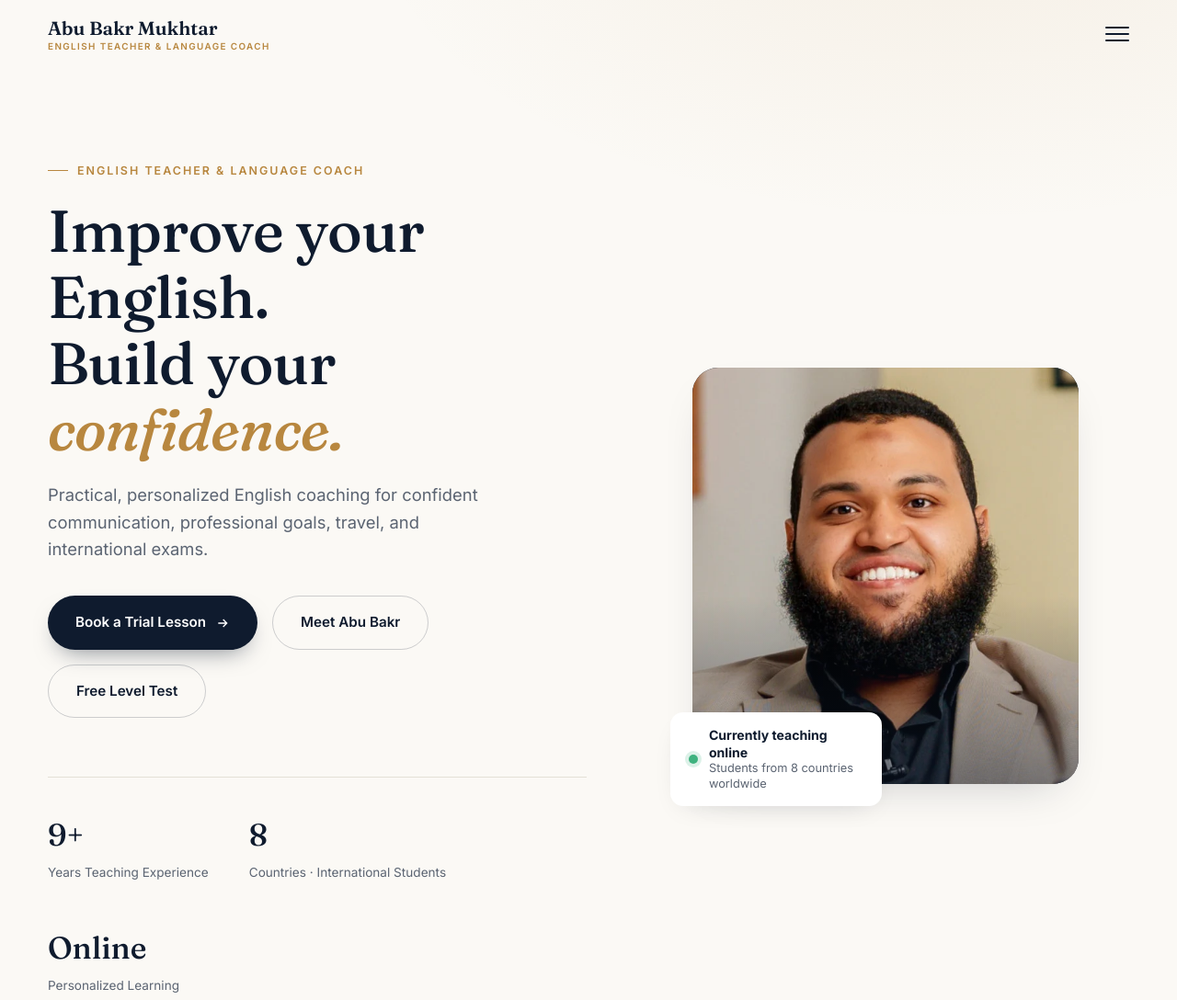
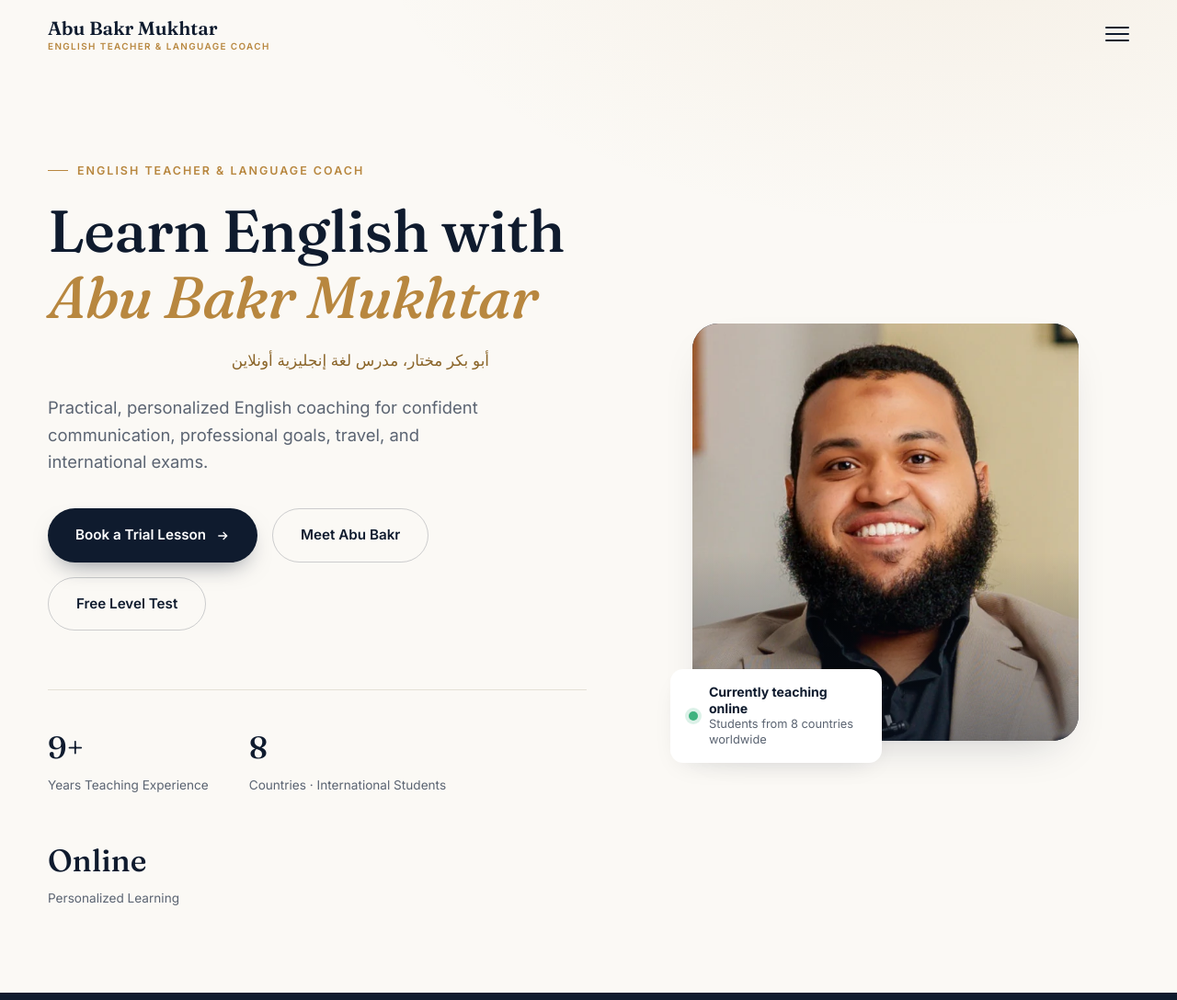
Before and after one commit to makahsg94/Abu-Bakr-english, a plain HTML site: page index.html in a window 1280 px wide. Shown: the top 1088 px of the page at 92% size. Drawn offline with Linux system fonts and the light colour scheme; no server answers.

Commit message:
Make teacher name visible in Arabic and English for search discovery

```diff
--- a/index.html
+++ b/index.html
@@ -3,8 +3,8 @@
 <head>
 <meta charset="UTF-8">
 <meta name="viewport" content="width=device-width, initial-scale=1.0">
-<title>Abu Bakr Mukhtar | English Teacher &amp; Language Coach</title>
-<meta name="description" content="Learn English with Abu Bakr Mukhtar — an English coach with 9+ years of experience. Business English, everyday English, and exam preparation for IELTS, TOEFL, SAT, ACT &amp; EST. Cambridge DELTA certified.">
+<title>Abu Bakr Mukhtar | أبو بكر مختار | English Teacher</title>
+<meta name="description" content="Learn English online with Abu Bakr Mukhtar (أبو بكر مختار). Personalized English lessons, Business English, and IELTS, TOEFL &amp; SAT preparation.">
 <meta name="robots" content="index, follow">
 <!-- Open Graph -->
 <link rel="preconnect" href="https://fonts.googleapis.com">
@@ -288,6 +288,7 @@ header.scrolled{
   gap:60px;
   align-items:center;
 }
+.hero-copy .teacher-name-ar{font-size:1.05rem;color:var(--gold-deep);margin:18px 0 0;line-height:1.8;}
 .hero-copy h1{
   font-size:clamp(2.6rem, 5vw, 4.1rem);
   margin-top:20px;
@@ -2035,15 +2036,17 @@ html.dark .skip-link{color:#FFFFFF;}
 <link rel="canonical" href="https://abubakr-english.pages.dev/">
 <meta property="og:type" content="website">
 <meta property="og:site_name" content="Abu Bakr Mukhtar">
-<meta property="og:title" content="Abu Bakr Mukhtar | English Teacher &amp; Language Coach">
-<meta property="og:description" content="Learn English with Abu Bakr Mukhtar — an English coach with 9+ years of experience. Business English, everyday English, and exam preparation for IELTS, TOEFL, SAT, ACT &amp; EST. Cambridge DELTA certified.">
+<meta property="og:title" content="Abu Bakr Mukhtar | أبو بكر مختار | English Teacher">
+<meta property="og:description" content="Learn English online with Abu Bakr Mukhtar (أبو بكر مختار). Personalized English lessons, Business English, and IELTS, TOEFL &amp; SAT preparation.">
 <meta property="og:url" content="https://abubakr-english.pages.dev/">
 <meta property="og:image" content="https://abubakr-english.pages.dev/assets/branding/poster.png">
 <meta property="og:image:width" content="1200">
 <meta property="og:image:height" content="630">
 <meta property="og:image:alt" content="Abu Bakr Mukhtar, English teacher and language coach">
 <meta name="twitter:card" content="summary_large_image">
-<script type="application/ld+json">{"@context": "https://schema.org", "@type": "Person", "@id": "https://abubakr-english.pages.dev/#teacher", "name": "Abu Bakr Mukhtar", "url": "https://abubakr-english.pages.dev/", "image": "https://abubakr-english.pages.dev/assets/abubakr.webp", "jobTitle": "English Teacher and Language Coach", "knowsLanguage": ["en", "ar"], "sameAs": ["https://www.linkedin.com/in/abubakerghazaly/"]}</script>
+<script type="application/ld+json">{"@context": "https://schema.org", "@type": "Person", "@id": "https://abubakr-english.pages.dev/#teacher", "name": "Abu Bakr Mukhtar", "url": "https://abubakr-english.pages.dev/", "image": "https://abubakr-english.pages.dev/assets/abubakr.webp", "jobTitle": "English Teacher and Language Coach", "knowsLanguage": ["en", "ar"], "sameAs": ["https://www.linkedin.com/in/abubakerghazaly/"], "alternateName": ["أبو بكر مختار", "ابو بكر مختار"]}</script>
+<script type="application/ld+json">{"@context": "https://schema.org", "@type": "WebSite", "@id": "https://abubakr-english.pages.dev/#website", "url": "https://abubakr-english.pages.dev/", "name": "Abu Bakr Mukhtar", "alternateName": ["أبو بكر مختار", "ابو بكر مختار"], "publisher": {"@id": "https://abubakr-english.pages.dev/#teacher"}}</script>
+
 <link rel="manifest" href="/manifest.webmanifest">
 <link rel="apple-touch-icon" href="/assets/favicon-180.png">
 <meta name="apple-mobile-web-app-title" content="Abu Bakr">
@@ -2117,7 +2120,8 @@ html.dark .skip-link{color:#FFFFFF;}
   <div class="container hero-grid">
     <div class="hero-copy">
       <span class="eyebrow">English Teacher &amp; Language Coach</span>
-      <h1>Improve your English.<br>Build your <em>confidence.</em></h1>
+      <h1>Learn English with<br><em>Abu Bakr Mukhtar</em></h1>
+      <p class="teacher-name-ar" lang="ar" dir="rtl" translate="no">أبو بكر مختار، مدرس لغة إنجليزية أونلاين</p>
       <p>Practical, personalized English coaching for confident communication, professional goals, travel, and international exams.</p>
       <div class="hero-actions">
         <a href="#book" class="btn btn-primary">Book a Trial Lesson
@@ -3327,6 +3331,7 @@ document.querySelectorAll('.faq-item').forEach(item => {
     "See all tools": "شاهد كل الأدوات",
 
     "Skip to main content": "تخطَّ إلى المحتوى الرئيسي",
+    "Learn English with": "تعلم الإنجليزية مع",
     "Home": "الرئيسية",
     "About": "نبذة عن أبو بكر",
     "Courses": "الدورات",
@@ -3736,7 +3741,7 @@ document.querySelectorAll('.faq-item').forEach(item => {
     nodes.forEach(x => {
       const p = x.parentElement;
       if (!p || ['SCRIPT', 'STYLE'].includes(p.tagName)) return;
-      if (p.closest && p.closest('#wotdRoot')) return;
+      if (p.closest && p.closest('#wotdRoot, [translate="no"]')) return;
       if (!original.has(x)) original.set(x, x.nodeValue);
       const en = original.get(x).trim();
       if (!en) return;
```
Also changed, not shown: tests/seo.test.mjs (+13 -0 lines).
